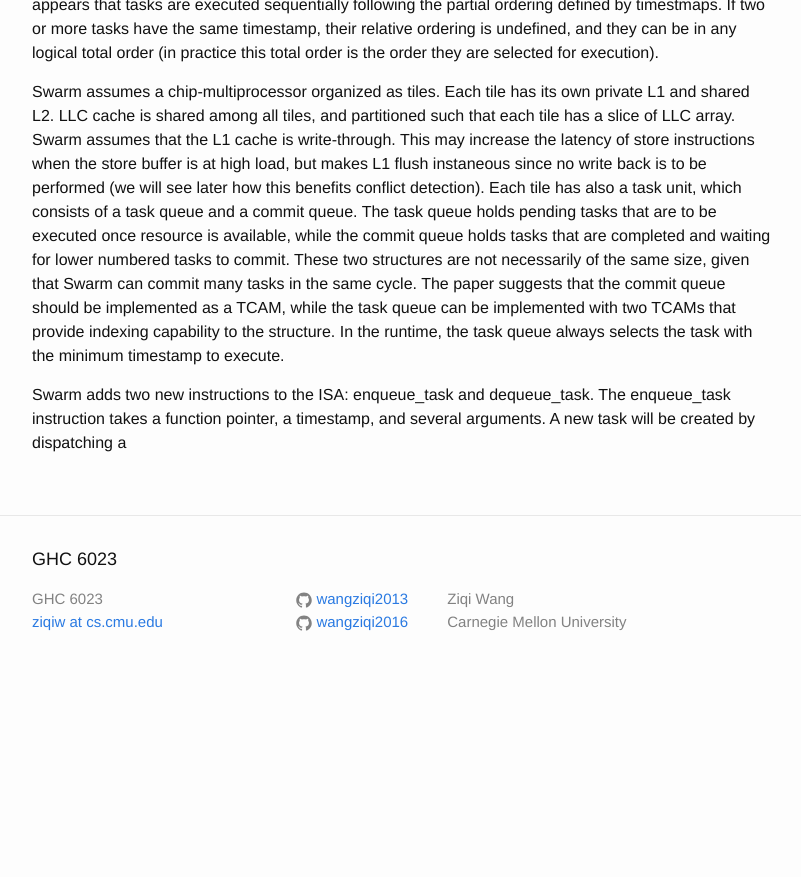
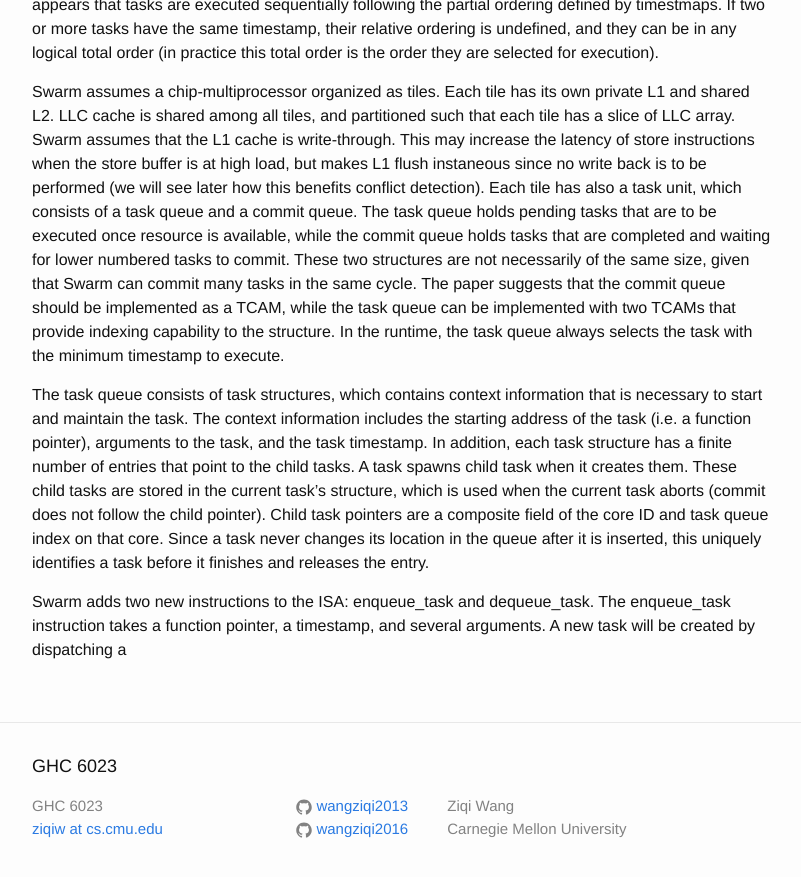
Before and after one commit to wangziqi2013/wangziqi2013.github.io, a Jekyll site: the page built from _posts/2019-08-12-swarm.markdown, in a window 1280 px wide and 900 px high, scrolled down 1090 px. Shown: the top 877 px of the window, without its empty margins (238-1039 px from the left). Built offline with Jekyll 4.4.1, drawn with Linux system fonts in a browser that asks for light colours; before the commit the page ends 1783 px from its top, so only the background shows below that.

Commit message:
Adding task struct

```diff
--- a/_posts/2019-08-12-swarm.markdown
+++ b/_posts/2019-08-12-swarm.markdown
@@ -49,5 +49,14 @@ many tasks in the same cycle. The paper suggests that the commit queue should be
 queue can be implemented with two TCAMs that provide indexing capability to the structure. In the runtime, the
 task queue always selects the task with the minimum timestamp to execute.
 
-Swarm adds two new instructions to the ISA: enqueue_task and dequeue_task. The enqueue_task instruction takes a function
-pointer, a timestamp, and several arguments. A new task will be created by dispatching a
+The task queue consists of task structures, which contains context information that is necessary to start and maintain
+the task. The context information includes the starting address of the task (i.e. a function pointer), arguments to the
+task, and the task timestamp. In addition, each task structure has a finite number of entries that point to the child tasks.
+A task spawns child task when it creates them. These child tasks are stored in the current task's structure, which is used
+when the current task aborts (commit does not follow the child pointer). Child task pointers are a composite field of the
+core ID and task queue index on that core. Since a task never changes its location in the queue after it is inserted, this
+uniquely identifies a task before it finishes and releases the entry.
+
+Swarm adds two new instructions to the ISA: enqueue_task and dequeue_task.
+The enqueue_task instruction takes a function pointer, a timestamp, and several arguments. A new task will be created
+by dispatching a
```
